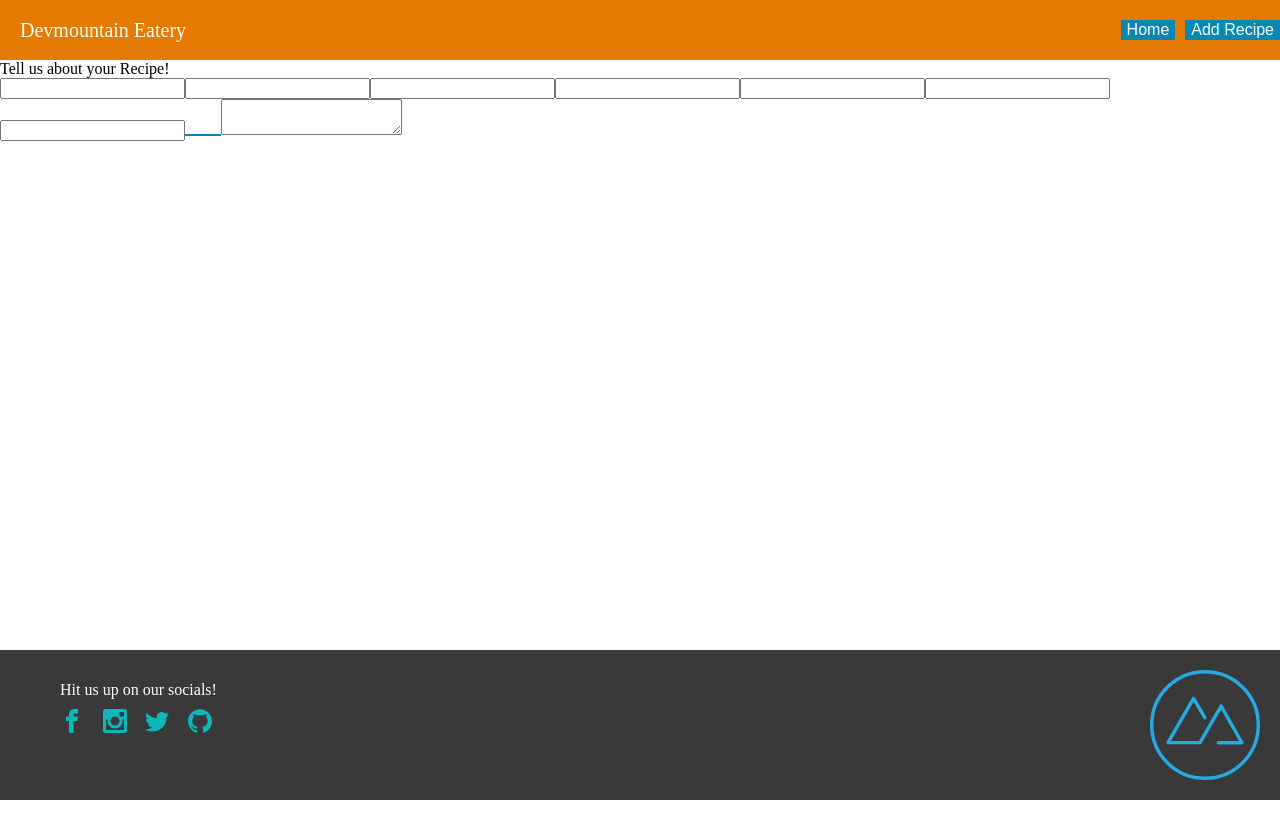
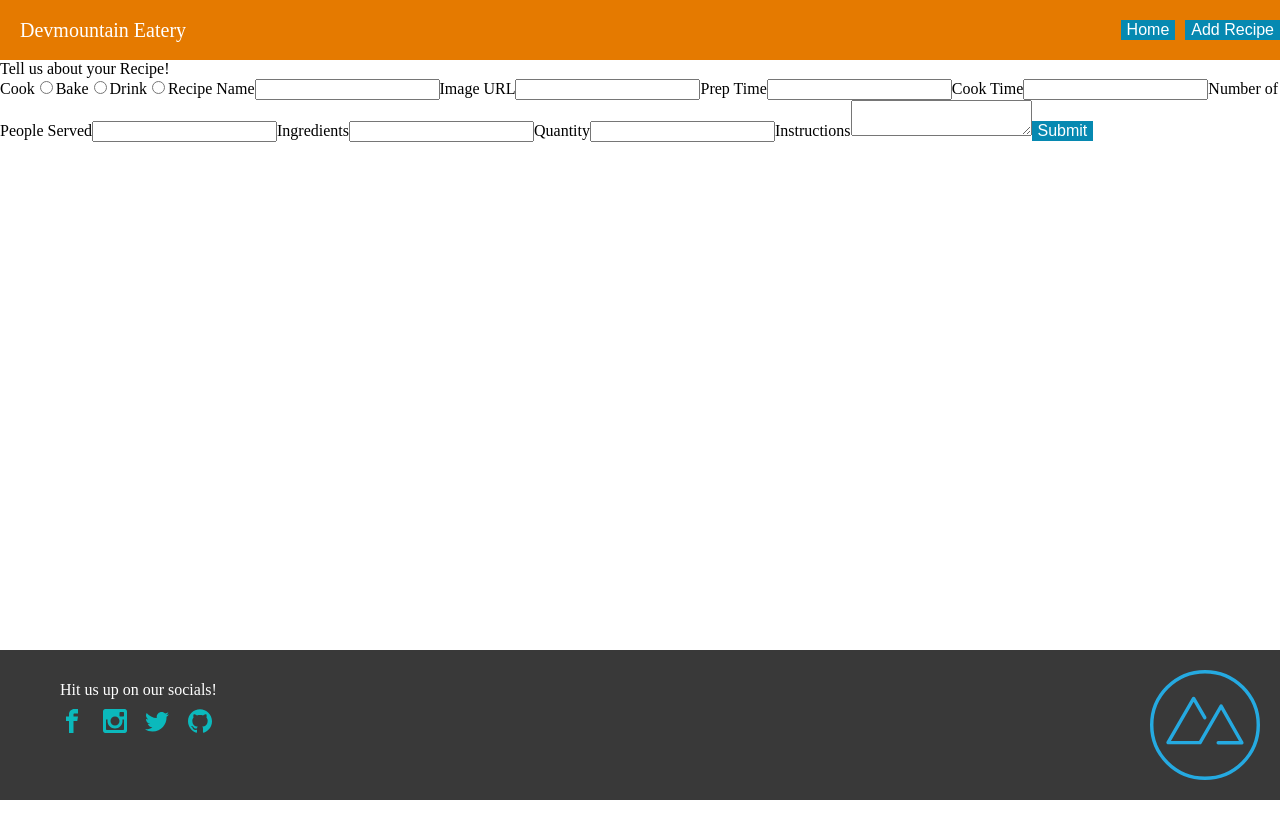
Before and after one commit to Mudpadans/Spec-Assingment3, a React (Create React App) app: page /newRecipe in a window 1280 px wide. Shown: the top 838 px of the page. Built offline with nearby package versions, Linux system fonts and the light colour scheme.

Commit message:
more form stuff

```diff
--- a/package.json
+++ b/package.json
@@ -7,7 +7,7 @@
     "@testing-library/react": "^13.3.0",
     "@testing-library/user-event": "^13.5.0",
     "axios": "^0.27.2",
-    "formik": "^2.2.9",
+    "formik": "^2.4.3",
     "react": "^18.2.0",
     "react-dom": "^18.2.0",
     "react-icons": "^4.10.1",
--- a/src/components/newRecipeComponents/NewRecipeScreen.jsx
+++ b/src/components/newRecipeComponents/NewRecipeScreen.jsx
@@ -12,30 +12,42 @@ const NewRecipeScreen = () => {
     instructions: "",
   };
 
-
+  const onSubmit = (values) => {
+    console.log(values)
+  }
 
   return (
     <section>
       <h1>Tell us about your Recipe!</h1>
         <form>
-          <label></label>
+          <label for="radio-buttons">
+            <label for="cook">Cook
+              <input type="radio" name="cook"></input>
+            </label>
+            <label for="bake">Bake
+              <input type="radio" name="bake"></input>
+            </label>
+            <label for="drink">Drink
+              <input type="radio" name="drink"></input>
+            </label>
+          </label>
+          <label>Recipe Name</label>
           <input />
-          <label></label>
+          <label>Image URL</label>
           <input />
-          <label></label>
+          <label>Prep Time</label>
           <input />
-          <label></label>
+          <label>Cook Time</label>
           <input />
-          <label></label>
+          <label>Number of People Served</label>
           <input />
-          <label></label>
+          <label>Ingredients</label>
           <input />
-          <label></label>
+          <label>Quantity</label>
           <input />
-          <button type="radio"></button>
-          <button type="radio"></button>
-          <button type="radio"></button>
+          <label>Instructions</label>
           <textarea></textarea>
+          <button>Submit</button>
         </form>
     </section>
   );
```
Also changed, not shown: 1 other file (tests, documents, lock files or other folders).
